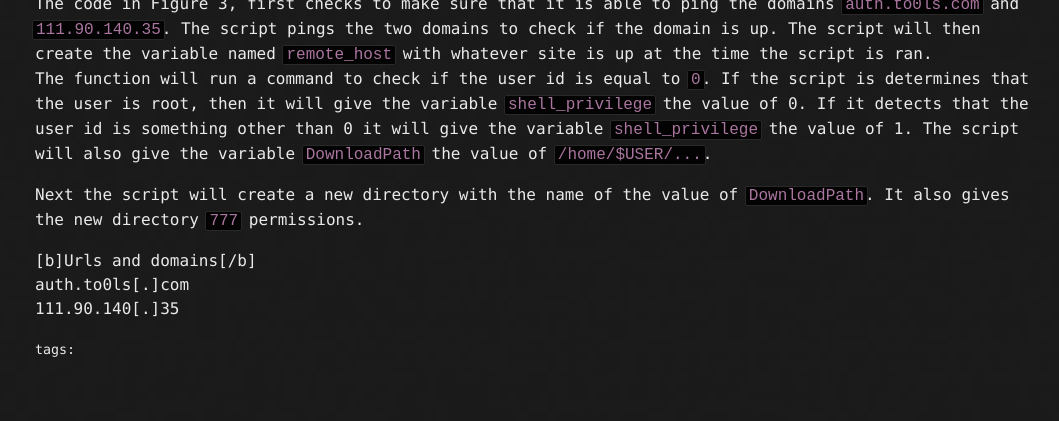
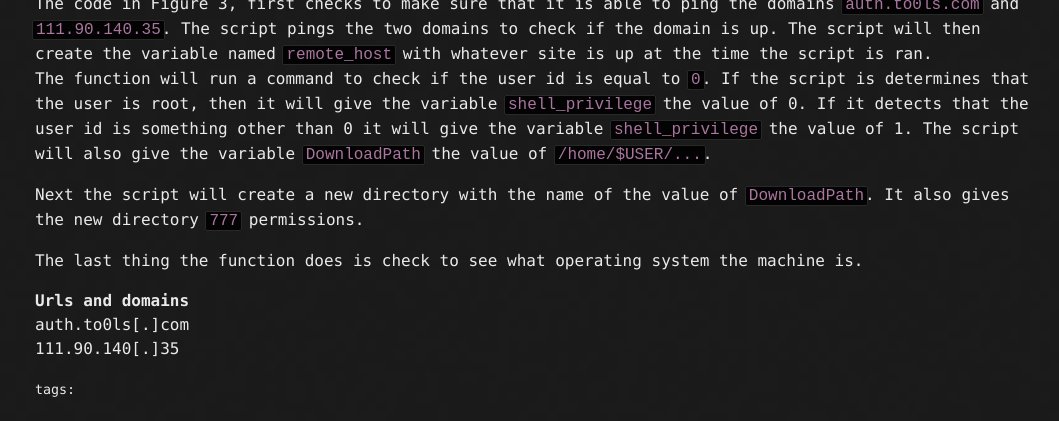
Before and after one commit to Michael-Meade/MinerFind, a Jekyll site: the page built from _posts/2019-6-28-Linux-RootKit.md, in a window 1280 px wide and 900 px high, scrolled down 1298 px, cut to the strip 479-900 px from the top of the window. Shown: the whole strip, without its empty margins (105-1164 px from the left). Built offline with Jekyll 4.4.1, drawn with Linux system fonts in a browser that asks for light colours; our own code applies the rules of GitHub Pages for plain Markdown files; the repository's description, which GitHub fills in, is left out; before the commit the page ends 2158 px from its top, so only the background shows below that.

Commit message:
Update 2019-6-28-Linux-RootKit.md

````diff
--- a/_posts/2019-6-28-Linux-RootKit.md
+++ b/_posts/2019-6-28-Linux-RootKit.md
@@ -28,6 +28,10 @@ The function will run a command to check if the user id is equal to ```0```. If
 
 Next the script will create a new directory with the name of the value of ```DownloadPath```. It also gives the new directory ```777``` permissions.
 
-[b]Urls and domains[/b]<br>
+The last thing the function does is check to see what operating system the machine is.
+
+
+
+<b>Urls and domains</b><br>
 auth.to0ls[.]com<br>
 111.90.140[.]35<br>
````
